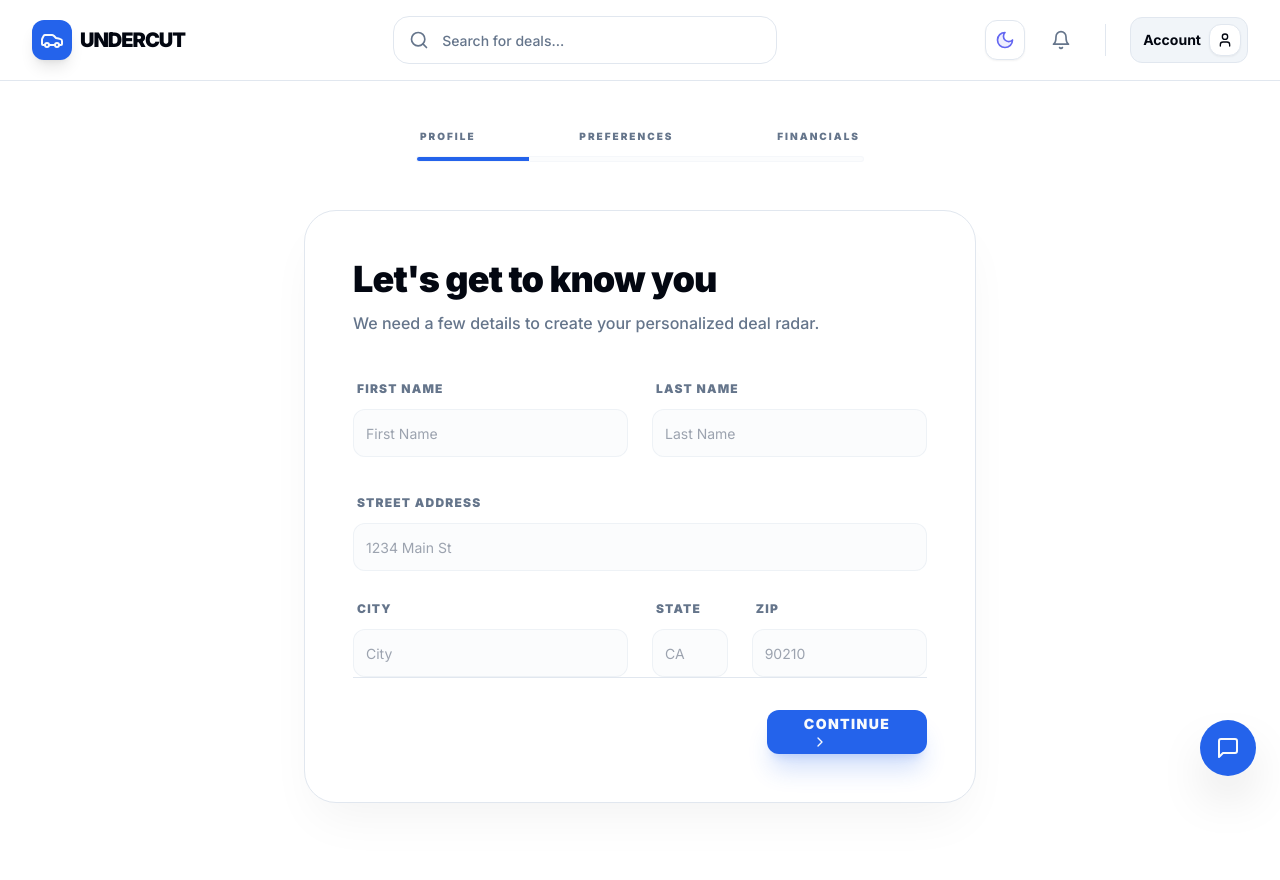
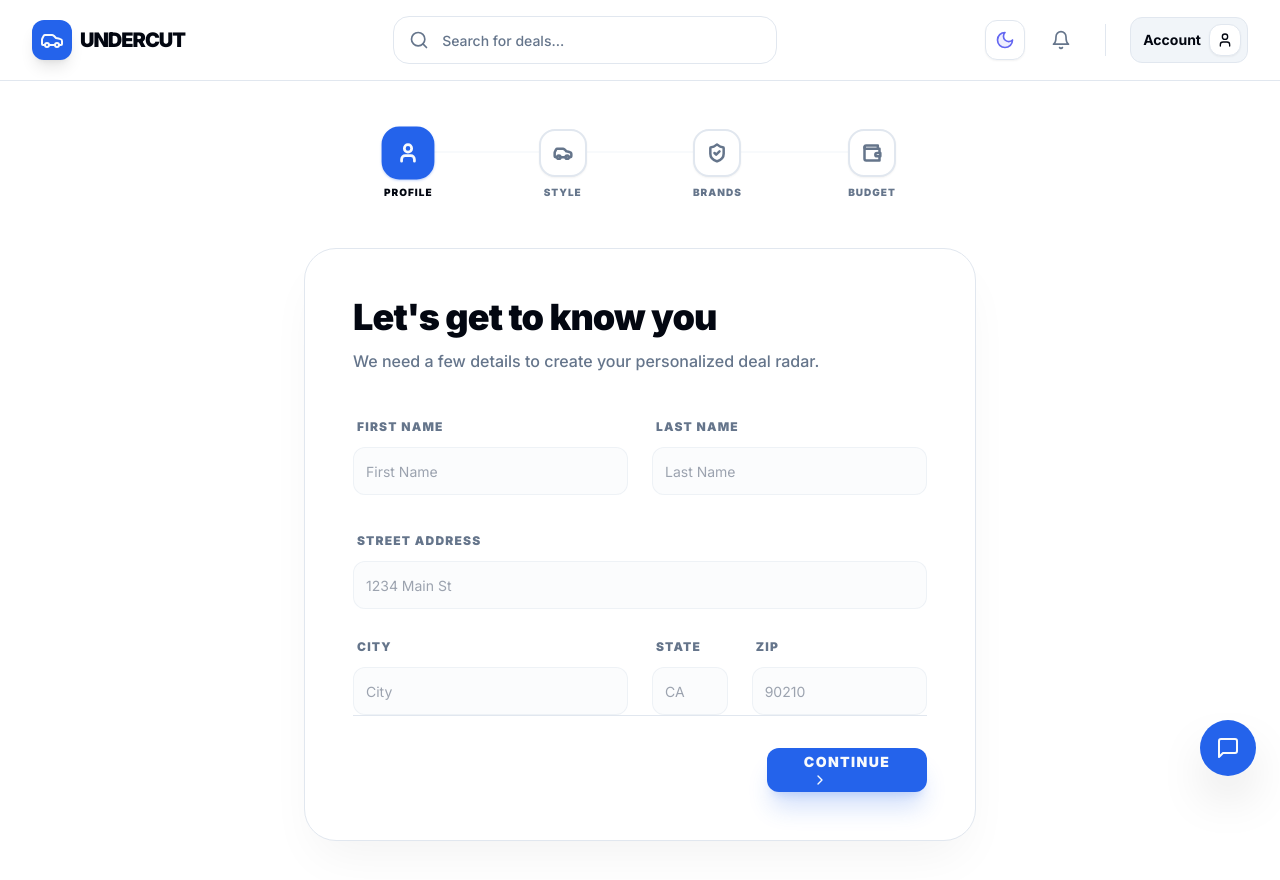
Before and after one commit to SoroushRF/Undercut, a Next.js app in the folder frontend/: page /profile in a window 1280 px wide. Shown: the top 880 px of the page. Before the commit the page ends 851 px from the top, so only its background shows below. Built offline with nearby package versions, Linux system fonts and the light colour scheme.

Commit message:
New design at profile page regrading to tabs of each page

```diff
--- a/frontend/app/page.tsx
+++ b/frontend/app/page.tsx
@@ -12,6 +12,7 @@ import { ErrorState } from "@/components/ui/ErrorState";
 import { EmptyState } from "@/components/ui/EmptyState";
 import { toast } from "sonner";
 import { PageTransition } from "@/components/motion/PageTransition";
+import { motion } from "framer-motion";
 
 export default function Home() {
     return (
@@ -34,34 +35,54 @@ export default function Home() {
                         {/* Left Column: Text + Buttons */}
                         <div className="space-y-8">
                             <div className="space-y-4">
-                                <h1 className="text-4xl font-bold tracking-tight text-primary sm:text-5xl">
+                                <motion.h1
+                                    initial={{ opacity: 0, y: 20 }}
+                                    animate={{ opacity: 1, y: 0 }}
+                                    transition={{ duration: 0.5, ease: "easeOut" }}
+                                    className="text-4xl font-bold tracking-tight text-primary sm:text-5xl"
+                                >
                                     Drive the car you deserve for less.
-                                </h1>
-                                <p className="text-lg text-muted-foreground">
+                                </motion.h1>
+                                <motion.p
+                                    initial={{ opacity: 0, y: 20 }}
+                                    animate={{ opacity: 1, y: 0 }}
+                                    transition={{ duration: 0.5, delay: 0.1, ease: "easeOut" }}
+                                    className="text-lg text-muted-foreground"
+                                >
                                     Undercut finds the best underpriced cars in the market so you never overpay again.
-                                </p>
+                                </motion.p>
                             </div>
 
-                            <div className="flex flex-col gap-4 sm:flex-row">
-                                <button className="rounded-lg bg-primary px-6 py-3 text-sm font-semibold text-primary-foreground transition hover:opacity-90">
+                            <motion.div
+                                initial={{ opacity: 0, y: 20 }}
+                                animate={{ opacity: 1, y: 0 }}
+                                transition={{ duration: 0.5, delay: 0.2, ease: "easeOut" }}
+                                className="flex flex-col gap-4 sm:flex-row"
+                            >
+                                <button className="rounded-lg bg-primary px-6 py-3 text-sm font-semibold text-primary-foreground transition hover:opacity-90 hover:scale-105 active:scale-95 duration-200">
                                     Sign Up
                                 </button>
-                                <button className="rounded-lg border border-border bg-card px-6 py-3 text-sm font-semibold text-foreground transition hover:bg-secondary/50">
+                                <button className="rounded-lg border border-border bg-card px-6 py-3 text-sm font-semibold text-foreground transition hover:bg-secondary/50 hover:scale-105 active:scale-95 duration-200">
                                     Log In
                                 </button>
-                            </div>
+                            </motion.div>
                         </div>
 
                         {/* Right Column: Hero Image */}
                         <div className="relative group">
                             <div className="absolute -inset-4 rounded-[2.5rem] bg-primary/20 blur-2xl opacity-0 transition-opacity duration-500 group-hover:opacity-100" />
-                            <div className="relative overflow-hidden rounded-2xl shadow-xl border border-border bg-card">
+                            <motion.div
+                                initial={{ opacity: 0, scale: 0.9, y: 20 }}
+                                animate={{ opacity: 1, scale: 1, y: 0 }}
+                                transition={{ duration: 0.7, delay: 0.2 }}
+                                className="relative overflow-hidden rounded-2xl shadow-xl border border-border bg-card"
+                            >
                                 <img
                                     src="/hero.png"
                                     alt="Undercut Car Marketplace"
-                                    className="h-full w-full object-cover"
+                                    className="h-full w-full object-cover transform transition-transform hover:scale-105 duration-700"
                                 />
-                            </div>
+                            </motion.div>
                         </div>
                     </div>
                 </div>
@@ -113,24 +134,36 @@ export default function Home() {
                         <h2 className="mb-16 text-3xl font-bold text-foreground">Why choose Undercut?</h2>
 
                         <div className="mb-12 grid grid-cols-1 gap-12 md:grid-cols-2">
-                            <div className="flex flex-col items-center">
-                                <div className="mb-6 flex h-16 w-16 items-center justify-center rounded-2xl bg-card shadow-sm border border-border">
+                            <motion.div
+                                initial={{ opacity: 0, x: -50 }}
+                                whileInView={{ opacity: 1, x: 0 }}
+                                viewport={{ once: true }}
+                                transition={{ duration: 0.6 }}
+                                className="flex flex-col items-center"
+                            >
+                                <div className="mb-6 flex h-16 w-16 items-center justify-center rounded-2xl bg-card shadow-sm border border-border transform transition hover:rotate-12 duration-300">
                                     <Wallet className="h-8 w-8 text-primary" />
                                 </div>
                                 <h3 className="mb-4 text-xl font-bold text-foreground">Best Market Prices</h3>
                                 <p className="max-w-sm text-center text-muted-foreground">
                                     Our AI scans thousands of listings to find deals that are significantly underpriced, saving you money instantly.
                                 </p>
-                            </div>
-                            <div className="flex flex-col items-center">
-                                <div className="mb-6 flex h-16 w-16 items-center justify-center rounded-2xl bg-card shadow-sm border border-border">
+                            </motion.div>
+                            <motion.div
+                                initial={{ opacity: 0, x: 50 }}
+                                whileInView={{ opacity: 1, x: 0 }}
+                                viewport={{ once: true }}
+                                transition={{ duration: 0.6, delay: 0.2 }}
+                                className="flex flex-col items-center"
+                            >
+                                <div className="mb-6 flex h-16 w-16 items-center justify-center rounded-2xl bg-card shadow-sm border border-border transform transition hover:rotate-12 duration-300">
                                     <ShieldCheck className="h-8 w-8 text-primary" />
                                 </div>
                                 <h3 className="mb-4 text-xl font-bold text-foreground">Verified Quality</h3>
                                 <p className="max-w-sm text-center text-muted-foreground">
                                     Every car is pre-vetted for quality and reliability, so you can drive away with complete peace of mind.
                                 </p>
-                            </div>
+                            </motion.div>
                         </div>
 
                         <div className="flex flex-col items-center justify-center gap-4 sm:flex-row">
--- a/frontend/app/profile/page.tsx
+++ b/frontend/app/profile/page.tsx
@@ -6,7 +6,7 @@ import { Navbar } from "@/components/ui/Navbar";
 import { Input } from "@/components/ui/Input";
 import { Button } from "@/components/ui/Button";
 import { Slider } from "./Slider";
-import { ChevronRight, ChevronLeft, Check } from "lucide-react";
+import { ChevronRight, ChevronLeft, Check, User, Car, ShieldCheck, Wallet } from "lucide-react";
 import { cn } from "@/lib/utils";
 import { PageTransition } from "@/components/motion/PageTransition";
 
@@ -102,20 +102,54 @@ export default function ProfilePage() {
 
                 <main className="relative mx-auto flex max-w-5xl flex-col items-center justify-center px-4 py-12 lg:min-h-[calc(100vh-80px)]">
 
-                    {/* Progress Bar */}
-                    <div className="mb-12 w-full max-w-md">
-                        <div className="flex justify-between text-[10px] font-black uppercase tracking-[2px] text-muted-foreground mb-3 px-1">
-                            <span>Profile</span>
-                            <span>Preferences</span>
-                            <span>Financials</span>
-                        </div>
-                        <div className="h-1.5 w-full overflow-hidden rounded-full bg-muted/30 border border-border/20">
+                    {/* Progress Steps */}
+                    <div className="mb-12 w-full max-w-lg">
+                        <div className="relative flex justify-between">
+                            {/* Background Line */}
+                            <div className="absolute top-[22px] left-0 w-full h-[2px] bg-muted/50 -z-0 rounded-full" />
+
+                            {/* Filling Line */}
                             <motion.div
-                                className="h-full bg-primary shadow-[0_0_15px_rgba(var(--primary),0.5)]"
+                                className="absolute top-[22px] left-0 h-[2px] bg-primary -z-0 rounded-full"
                                 initial={{ width: "0%" }}
-                                animate={{ width: `${((step + 1) / 4) * 100}%` }}
+                                animate={{ width: `${(step / 3) * 100}%` }}
                                 transition={{ duration: 0.5, ease: "circOut" }}
                             />
+
+                            {/* Steps */}
+                            {[
+                                { label: "Profile", icon: User },
+                                { label: "Style", icon: Car },
+                                { label: "Brands", icon: ShieldCheck },
+                                { label: "Budget", icon: Wallet }
+                            ].map((item, index) => {
+                                const isActive = index === step;
+                                const isCompleted = index < step;
+                                const Icon = item.icon;
+                                return (
+                                    <button
+                                        key={item.label}
+                                        onClick={() => setStep(index)}
+                                        className="flex flex-col items-center z-10 gap-2 group"
+                                    >
+                                        <div
+                                            className={cn(
+                                                "w-12 h-12 rounded-2xl flex items-center justify-center border-2 transition-all duration-300 shadow-sm group-hover:scale-105",
+                                                isActive ? "bg-primary border-primary text-primary-foreground scale-110 shadow-primary/30" :
+                                                    isCompleted ? "bg-card border-primary text-primary" : "bg-card border-border text-muted-foreground"
+                                            )}
+                                        >
+                                            <Icon className="w-5 h-5" strokeWidth={3} />
+                                        </div>
+                                        <span className={cn(
+                                            "text-[10px] font-black uppercase tracking-widest transition-colors duration-300",
+                                            isActive ? "text-foreground" : isCompleted ? "text-foreground/80" : "text-muted-foreground"
+                                        )}>
+                                            {item.label}
+                                        </span>
+                                    </button>
+                                );
+                            })}
                         </div>
                     </div>
 
```
